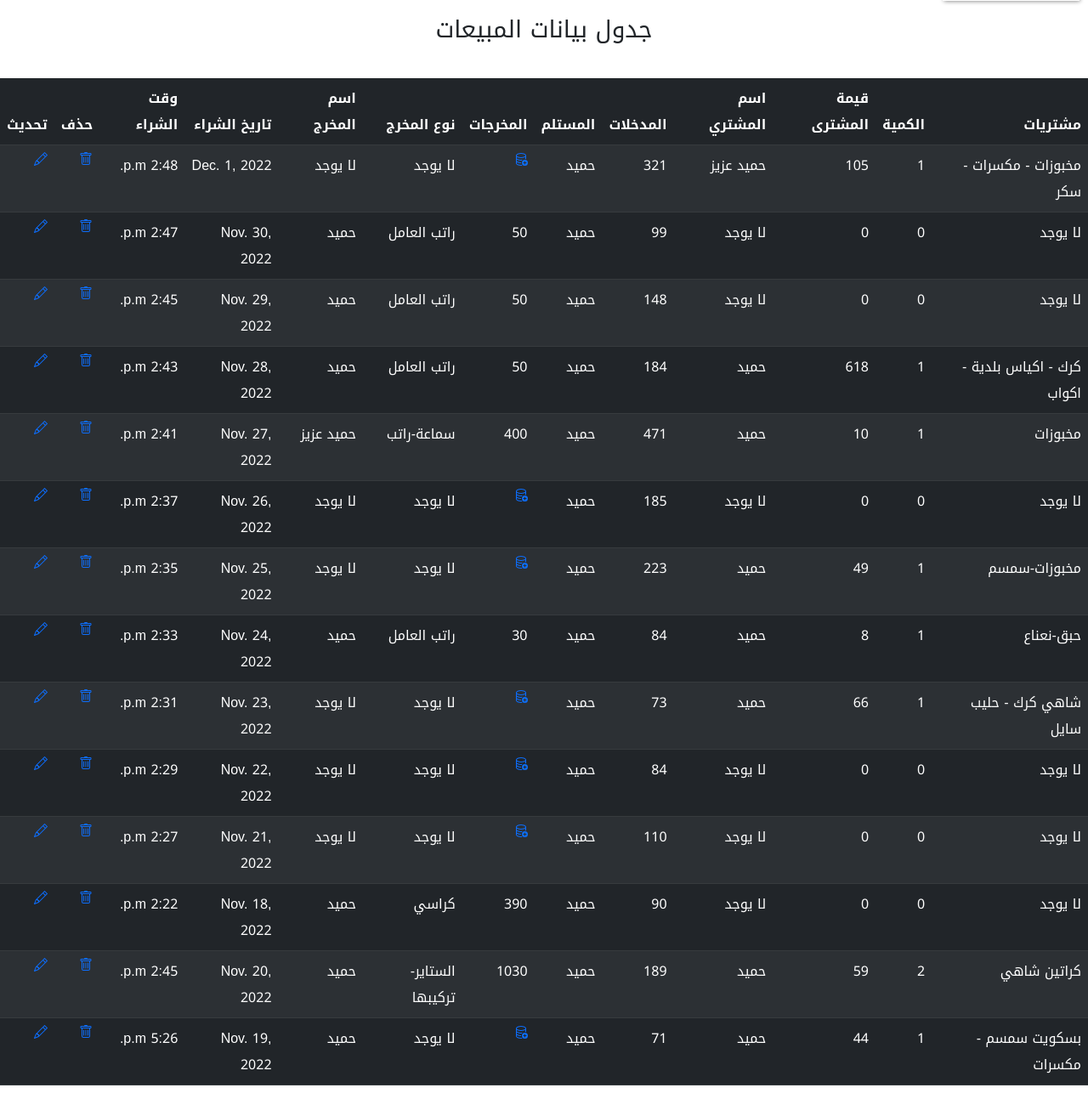
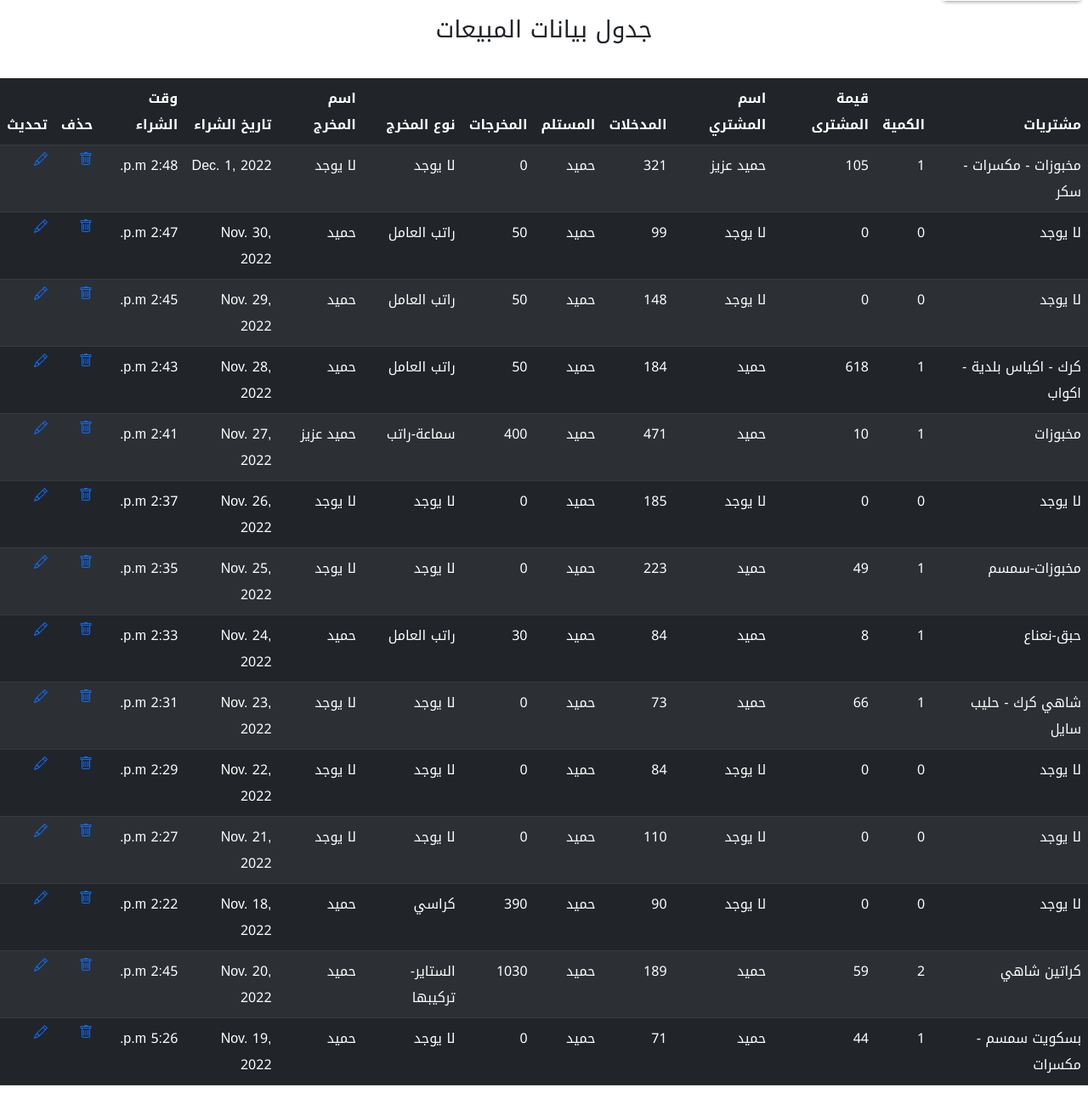
Before and after one commit to salafan391/ahmed391, a Django app: page / in a window 1280 px wide. Shown: the part 180-1473 px from the top of the page at 85% size. Run offline with Django 3.2, Linux system fonts and the light colour scheme; data comes from the database, SQL or seed files in the repository.

Commit message:
outcome_less_0

```diff
--- a/alfreed/templates/alfreed/index.html
+++ b/alfreed/templates/alfreed/index.html
@@ -75,7 +75,7 @@
                 {% endfor %}
             </td>
             <td>
-                {% if not product.outcome %}
+                {% if product.outcome < 0 %}
     <p><a href="{% url 'update_outcome' product.pk %} "> <svg xmlns="http://www.w3.org/2000/svg" width="16" height="16" fill="currentColor" class="bi bi-database-add" viewBox="0 0 16 16">
         <path d="M12.5 16a3.5 3.5 0 1 0 0-7 3.5 3.5 0 0 0 0 7Zm.5-5v1h1a.5.5 0 0 1 0 1h-1v1a.5.5 0 0 1-1 0v-1h-1a.5.5 0 0 1 0-1h1v-1a.5.5 0 0 1 1 0Z"/>
         <path d="M12.096 6.223A4.92 4.92 0 0 0 13 5.698V7c0 .289-.213.654-.753 1.007a4.493 4.493 0 0 1 1.753.25V4c0-1.007-.875-1.755-1.904-2.223C11.022 1.289 9.573 1 8 1s-3.022.289-4.096.777C2.875 2.245 2 2.993 2 4v9c0 1.007.875 1.755 1.904 2.223C4.978 15.71 6.427 16 8 16c.536 0 1.058-.034 1.555-.097a4.525 4.525 0 0 1-.813-.927C8.5 14.992 8.252 15 8 15c-1.464 0-2.766-.27-3.682-.687C3.356 13.875 3 13.373 3 13v-1.302c.271.202.58.378.904.525C4.978 12.71 6.427 13 8 13h.027a4.552 4.552 0 0 1 0-1H8c-1.464 0-2.766-.27-3.682-.687C3.356 10.875 3 10.373 3 10V8.698c.271.202.58.378.904.525C4.978 9.71 6.427 10 8 10c.262 0 .52-.008.774-.024a4.525 4.525 0 0 1 1.102-1.132C9.298 8.944 8.666 9 8 9c-1.464 0-2.766-.27-3.682-.687C3.356 7.875 3 7.373 3 7V5.698c.271.202.58.378.904.525C4.978 6.711 6.427 7 8 7s3.022-.289 4.096-.777ZM3 4c0-.374.356-.875 1.318-1.313C5.234 2.271 6.536 2 8 2s2.766.27 3.682.687C12.644 3.125 13 3.627 13 4c0 .374-.356.875-1.318 1.313C10.766 5.729 9.464 6 8 6s-2.766-.27-3.682-.687C3.356 4.875 3 4.373 3 4Z"/>
--- a/alfreed/views.py
+++ b/alfreed/views.py
@@ -26,13 +26,10 @@ def index(request):
         Q(outcome__icontains=q)|
         Q(created__icontains=q)
         ).distinct()
-    worker_sum = Sales.objects.filter()
-    p = Sales.objects.filter(products=q)
     workers = Workers.objects.all()
     return render(request, 'alfreed/index.html', {
         'products': products,
         'workers':workers,
-        'prod':p
     })
 
 
```
